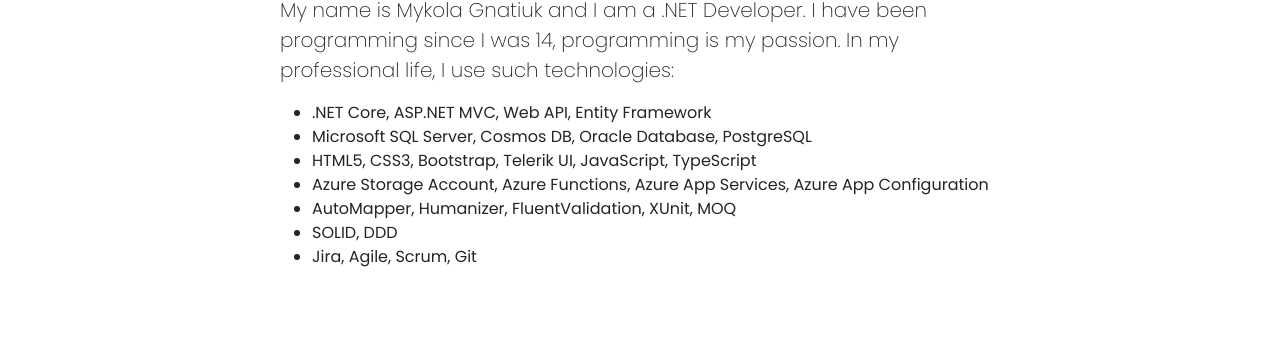
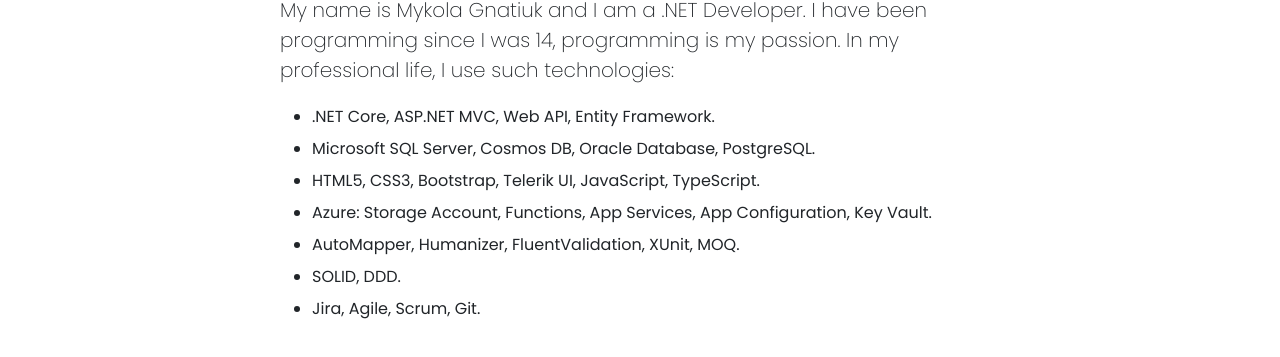
Before and after one commit to mgnatiuk/mgnatiuk.net, a plain HTML site: page index.html in a window 1280 px wide. Shown: the part 751-1108 px from the top of the page. Drawn offline with nearby package versions, Linux system fonts and the light colour scheme.

Commit message:
[FEAT] Add new skills.

```diff
--- a/index.html
+++ b/index.html
@@ -46,14 +46,14 @@
                     <div class="col-lg-8">
                         <h2>About me</h2>
                         <p class="lead">My name is Mykola Gnatiuk and I am a .NET Developer. I have been programming since I was 14, programming is my passion. In my professional life, I use such technologies:</p>
-                        <ul>
-                            <li>.NET Core, ASP.NET MVC, Web API, Entity Framework</li>
-                            <li>Microsoft SQL Server, Cosmos DB, Oracle Database, PostgreSQL</li>
-                            <li>HTML5, CSS3, Bootstrap, Telerik UI, JavaScript, TypeScript</li>
-                            <li>Azure Storage Account, Azure Functions, Azure App Services, Azure App Configuration</li>
-                            <li>AutoMapper, Humanizer, FluentValidation, XUnit, MOQ</li>
-                            <li>SOLID, DDD</li>
-                            <li>Jira, Agile, Scrum, Git</li>
+                        <ul class="line-height-2">
+                            <li>.NET Core, ASP.NET MVC, Web API, Entity Framework.</li>
+                            <li>Microsoft SQL Server, Cosmos DB, Oracle Database, PostgreSQL.</li>
+                            <li>HTML5, CSS3, Bootstrap, Telerik UI, JavaScript, TypeScript.</li>
+                            <li>Azure: Storage Account, Functions, App Services, App Configuration, Key Vault.</li>
+                            <li>AutoMapper, Humanizer, FluentValidation, XUnit, MOQ.</li>
+                            <li>SOLID, DDD.</li>
+                            <li>Jira, Agile, Scrum, Git.</li>
                         </ul>
                     </div>
                 </div>
```
Also changed, not shown: css/styles.css.
